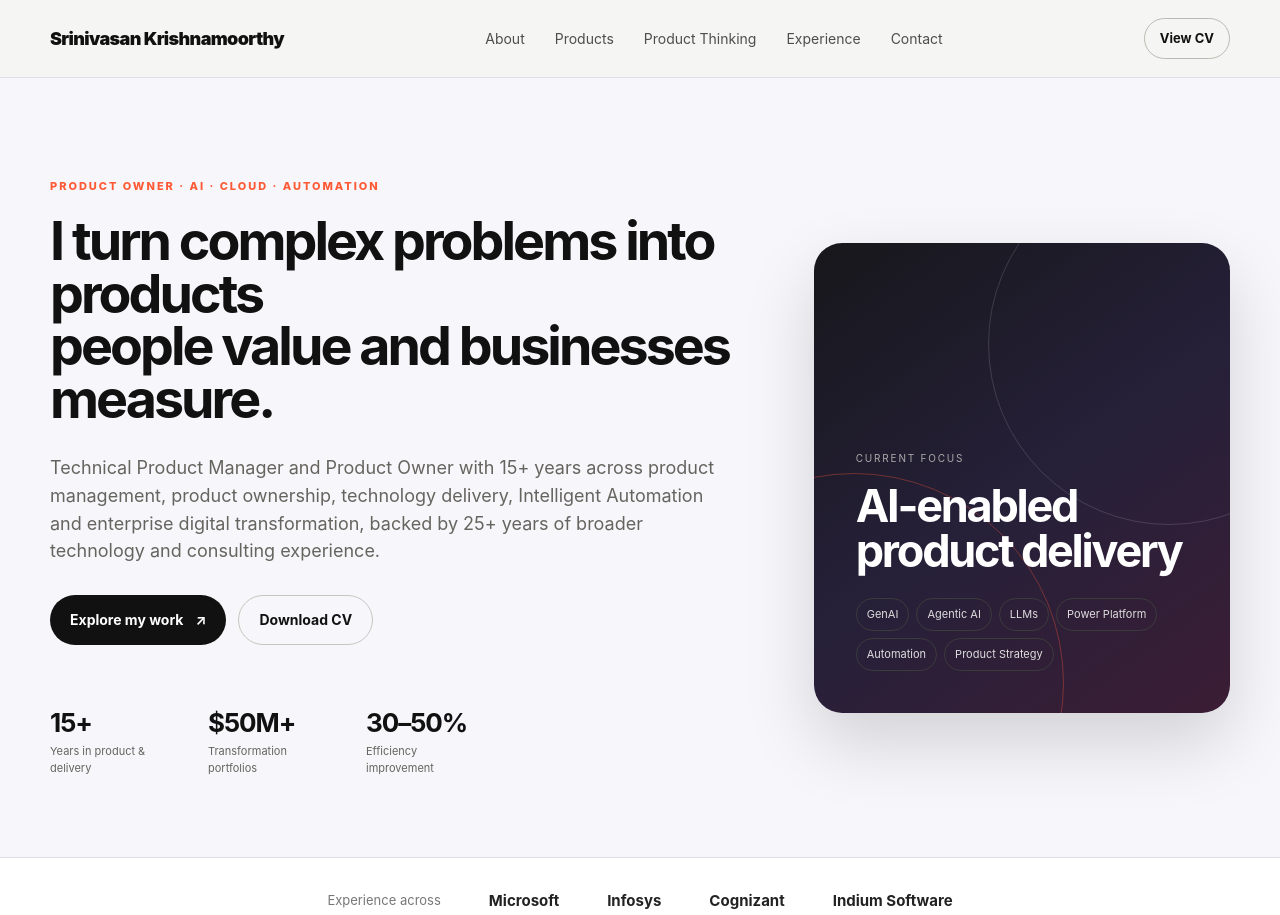
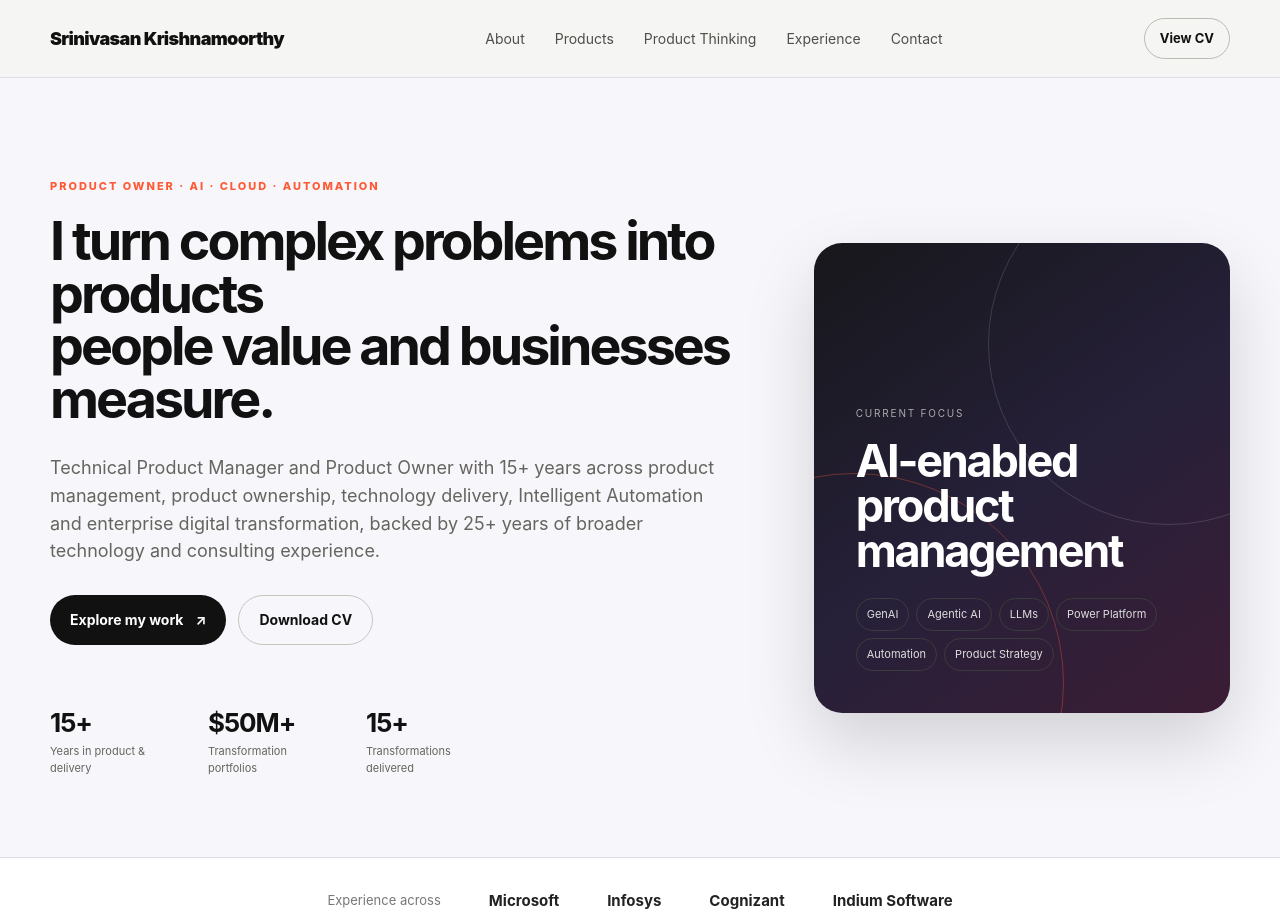
Before and after one commit to srinik-productleader/product-leader, a plain HTML site: page index.html in a window 1280 px wide. Shown: the top 915 px of the page. Drawn offline with Linux system fonts and the light colour scheme.

Commit message:
Add files via upload

```diff
--- a/index.html
+++ b/index.html
@@ -37,14 +37,14 @@
         <div class="quick-stats">
           <div><strong>15+</strong><span>Years in product & delivery</span></div>
           <div><strong>$50M+</strong><span>Transformation portfolios</span></div>
-          <div><strong>30–50%</strong><span>Efficiency improvement</span></div>
+          <div><strong>15+</strong><span>Transformations delivered</span></div>
         </div>
       </div>
       <div class="hero-card">
         <div class="orbit"></div>
         <div class="hero-card-content">
           <span class="card-label">CURRENT FOCUS</span>
-          <h2>AI-enabled<br>product delivery</h2>
+          <h2>AI-enabled<br>product management</h2>
           <div class="tag-list">
             <span>GenAI</span><span>Agentic AI</span><span>LLMs</span>
             <span>Power Platform</span><span>Automation</span><span>Product Strategy</span>
```
